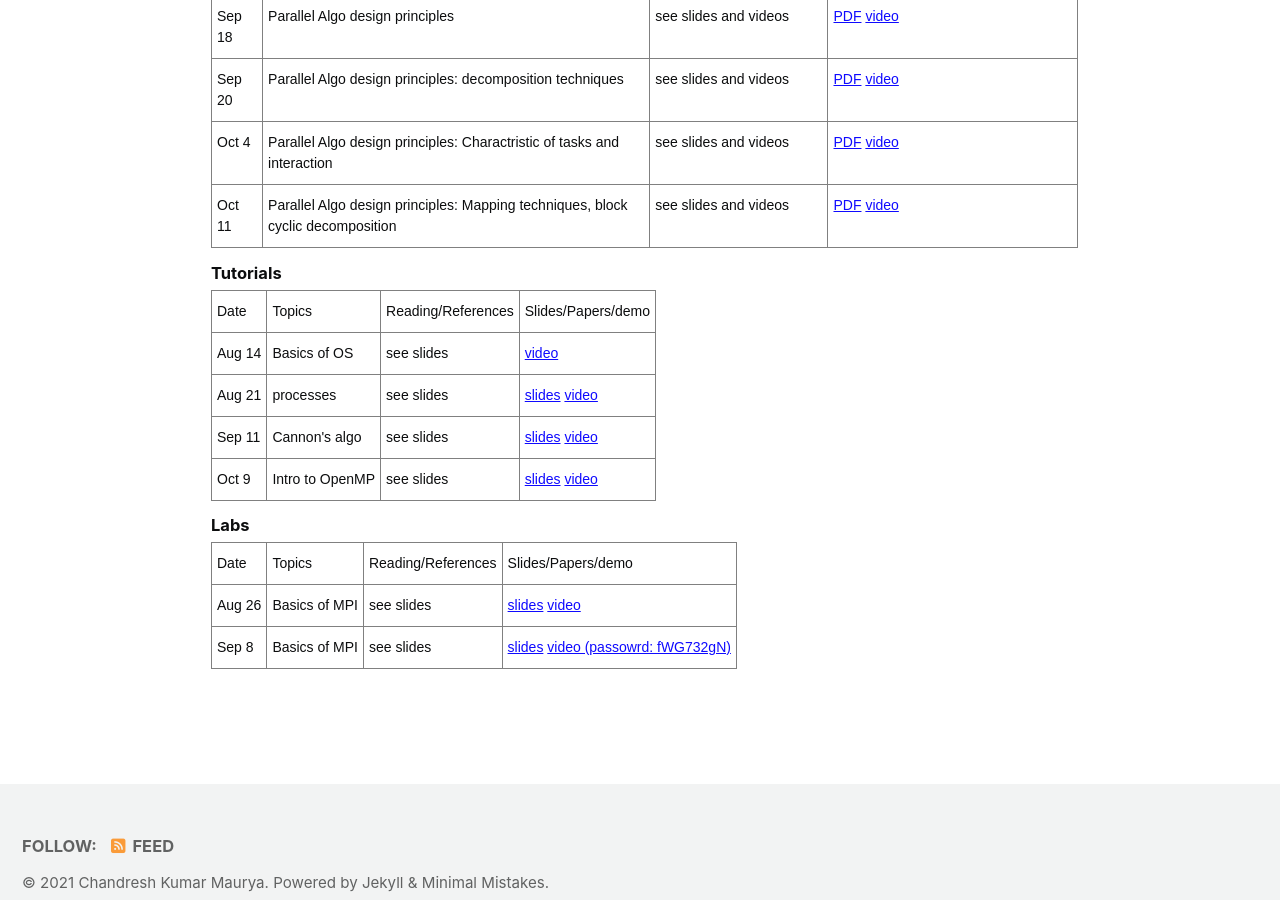
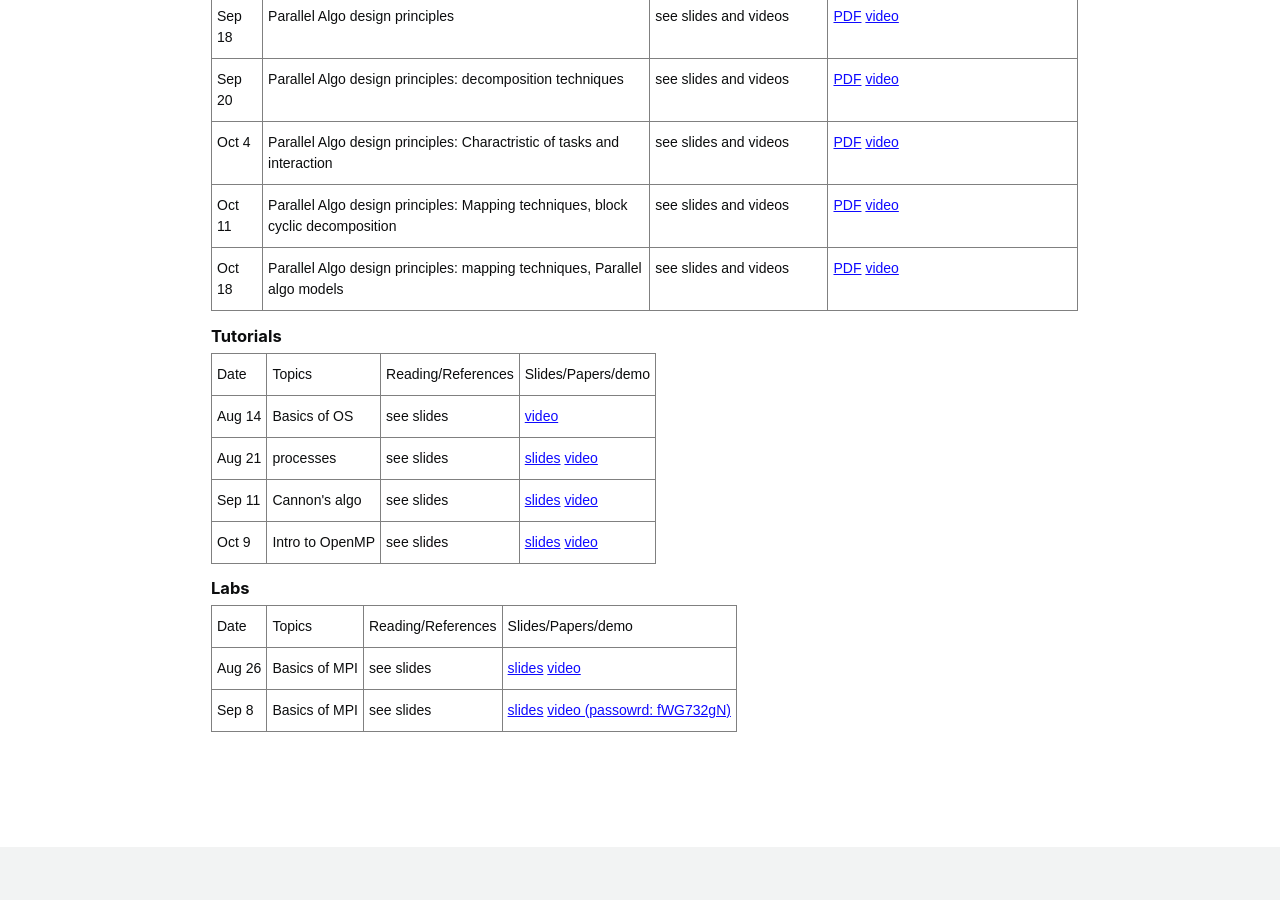
Before and after one commit to chandreshiit/oldsite, a Jekyll site: the page built from _pages/PC2021.md, in a window 1280 px wide and 900 px high, scrolled down 2276 px. Built offline with Jekyll 4.4.1, drawn with Linux system fonts in a browser that asks for light colours; cached includes are drawn as plain includes; nearby versions of some CDN libraries.

Commit message:
updated services

```diff
--- a/_pages/PC2021.md
+++ b/_pages/PC2021.md
@@ -152,6 +152,11 @@ author_profile: false
     <td class="tg-0pky">Parallel Algo design principles: Mapping techniques,  block cyclic decomposition</td>
     <td class="tg-0pky">see slides and videos</td>
     <td class="tg-0pky"> <a href="https://drive.google.com/file/d/1mn6W2zT1OfmqK8N5R35xslueqzn319Q0/view?usp=sharing">PDF</a> <a href="https://drive.google.com/file/d/1ojWNlfc44RnNNjBqUss8V1OzAacDTTez/view?usp=sharing"> video</a> </td>   </tr>
+      <tr>
+    <td class="tg-0pky">Oct 18</td>
+    <td class="tg-0pky">Parallel Algo design principles: mapping techniques,  Parallel algo models</td>
+    <td class="tg-0pky">see slides and videos</td>
+    <td class="tg-0pky"> <a href="https://drive.google.com/file/d/1dn53eDXfV30TIzrB6ZveXmg8OSv8KltZ/view?usp=sharing">PDF</a> <a href="https://drive.google.com/file/d/1w80qbsYfHJvTDit6oijSv6a6TurZz55M/view?usp=sharing"> video</a> </td>   </tr>
 </table>
 
 
```
